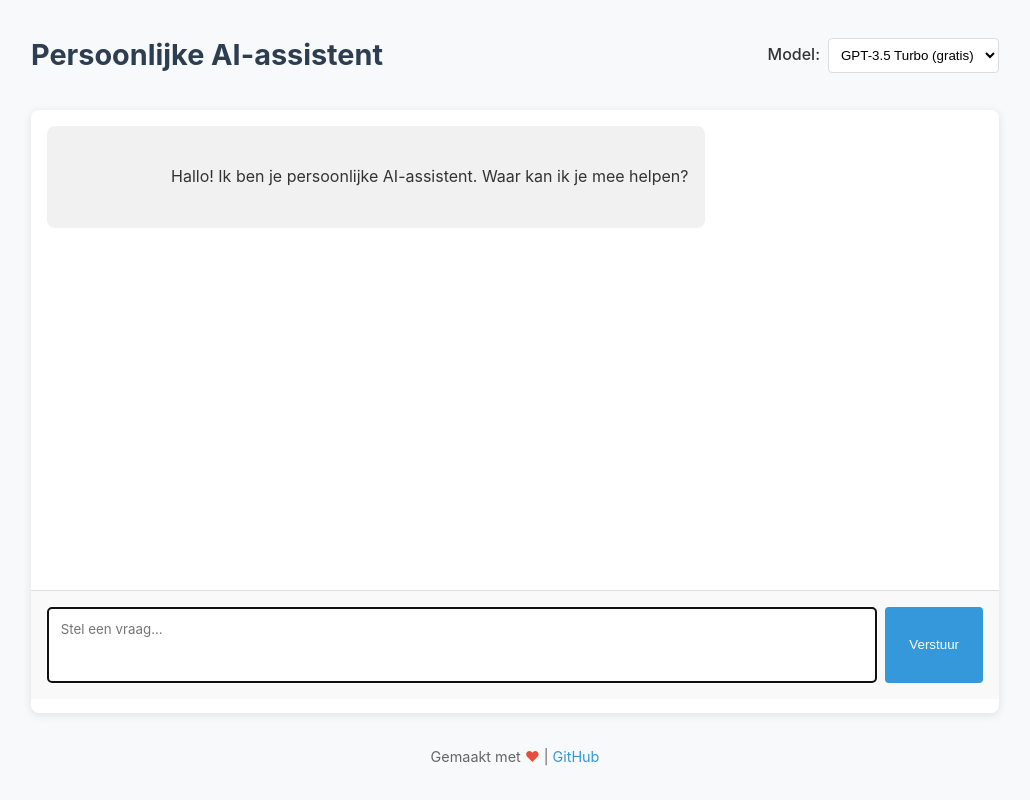
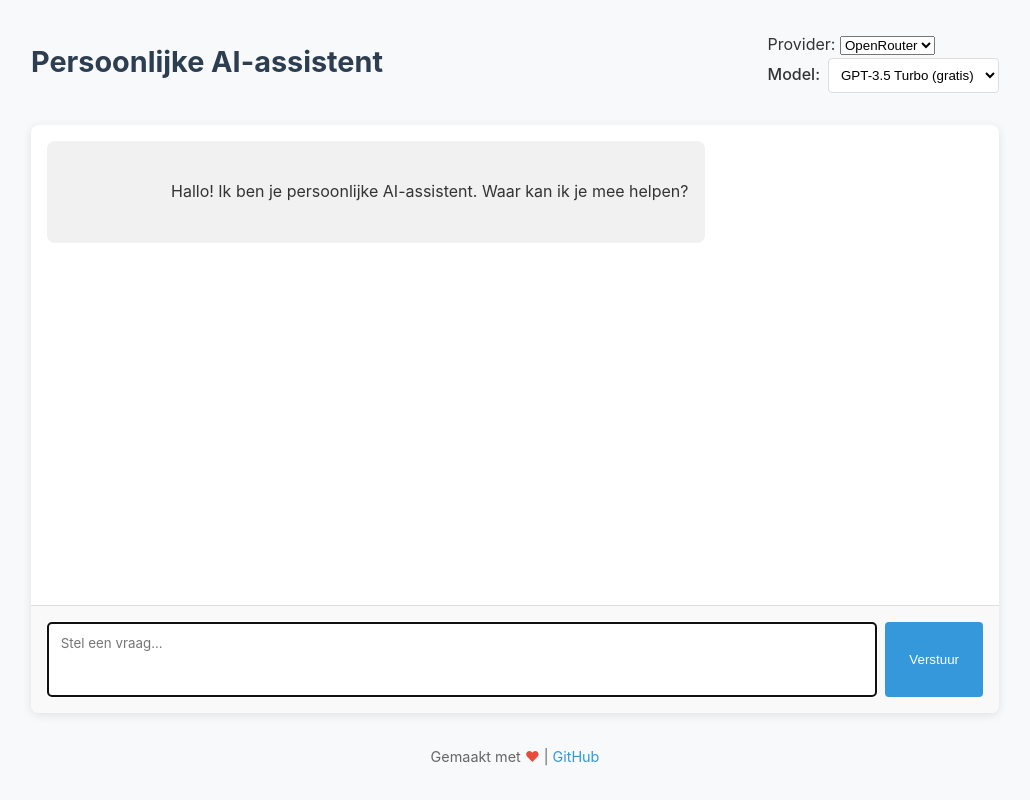
Before and after one commit to mastermit/personal-ai-assistant, a plain HTML site: page frontend/index.html in a window 1280 px wide. Shown: the whole page, without its empty margins (125-1155 px from the left). Drawn offline with nearby package versions, Linux system fonts and the light colour scheme; no server answers.

Commit message:
Frontend HTML bijgewerkt met provider selector

```diff
--- a/frontend/index.html
+++ b/frontend/index.html
@@ -13,11 +13,19 @@
     <div class="container">
         <header>
             <h1>Persoonlijke AI-assistent</h1>
-            <div class="model-selector">
-                <label for="model-select">Model:</label>
-                <select id="model-select">
-                    <!-- Modellen worden via JavaScript geladen -->
-                </select>
+            <div class="selector-container">
+                <div class="provider-selector">
+                    <label for="provider-select">Provider:</label>
+                    <select id="provider-select">
+                        <!-- Providers worden via JavaScript geladen -->
+                    </select>
+                </div>
+                <div class="model-selector">
+                    <label for="model-select">Model:</label>
+                    <select id="model-select">
+                        <!-- Modellen worden via JavaScript geladen -->
+                    </select>
+                </div>
             </div>
         </header>
 
```
